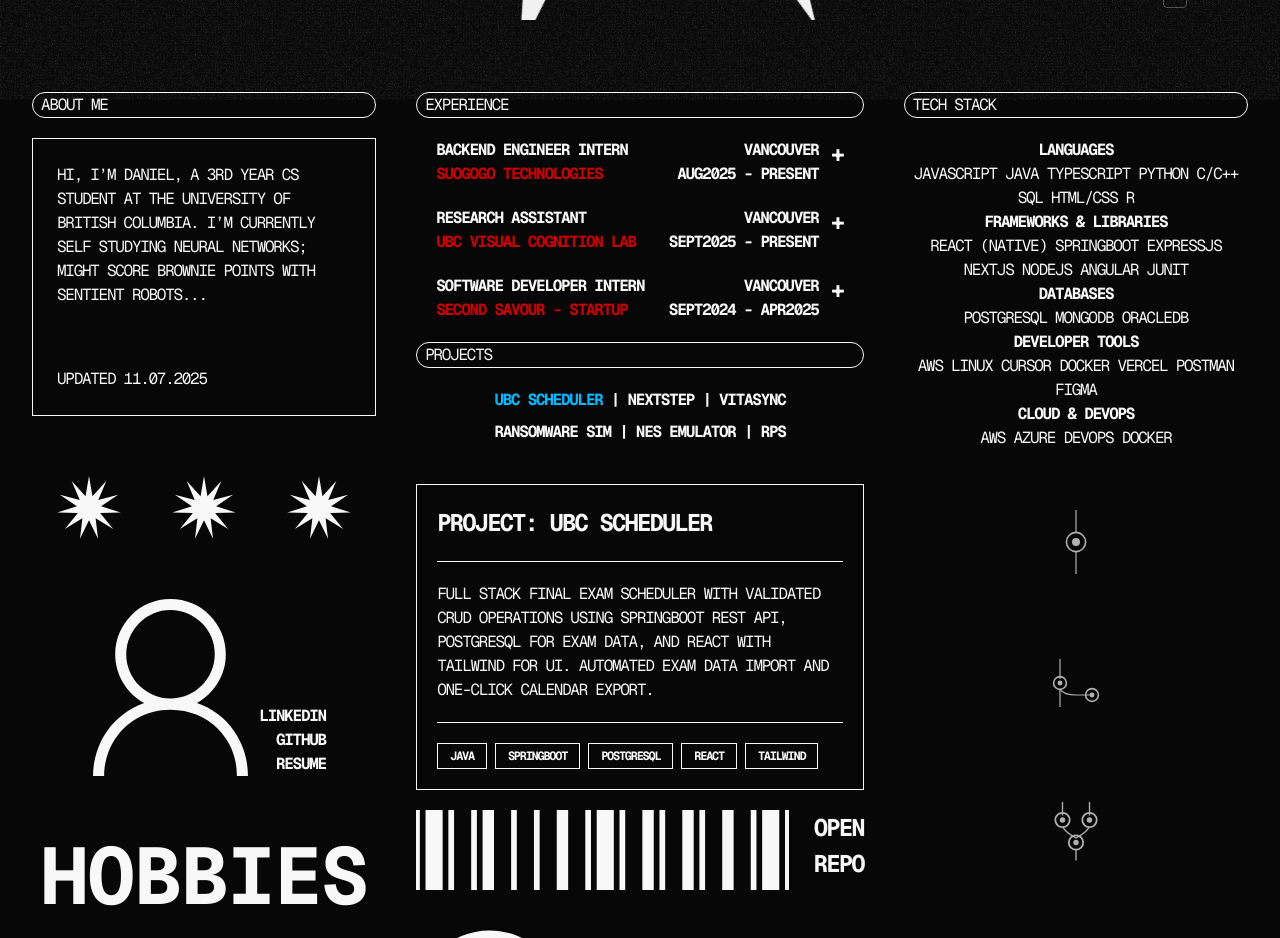
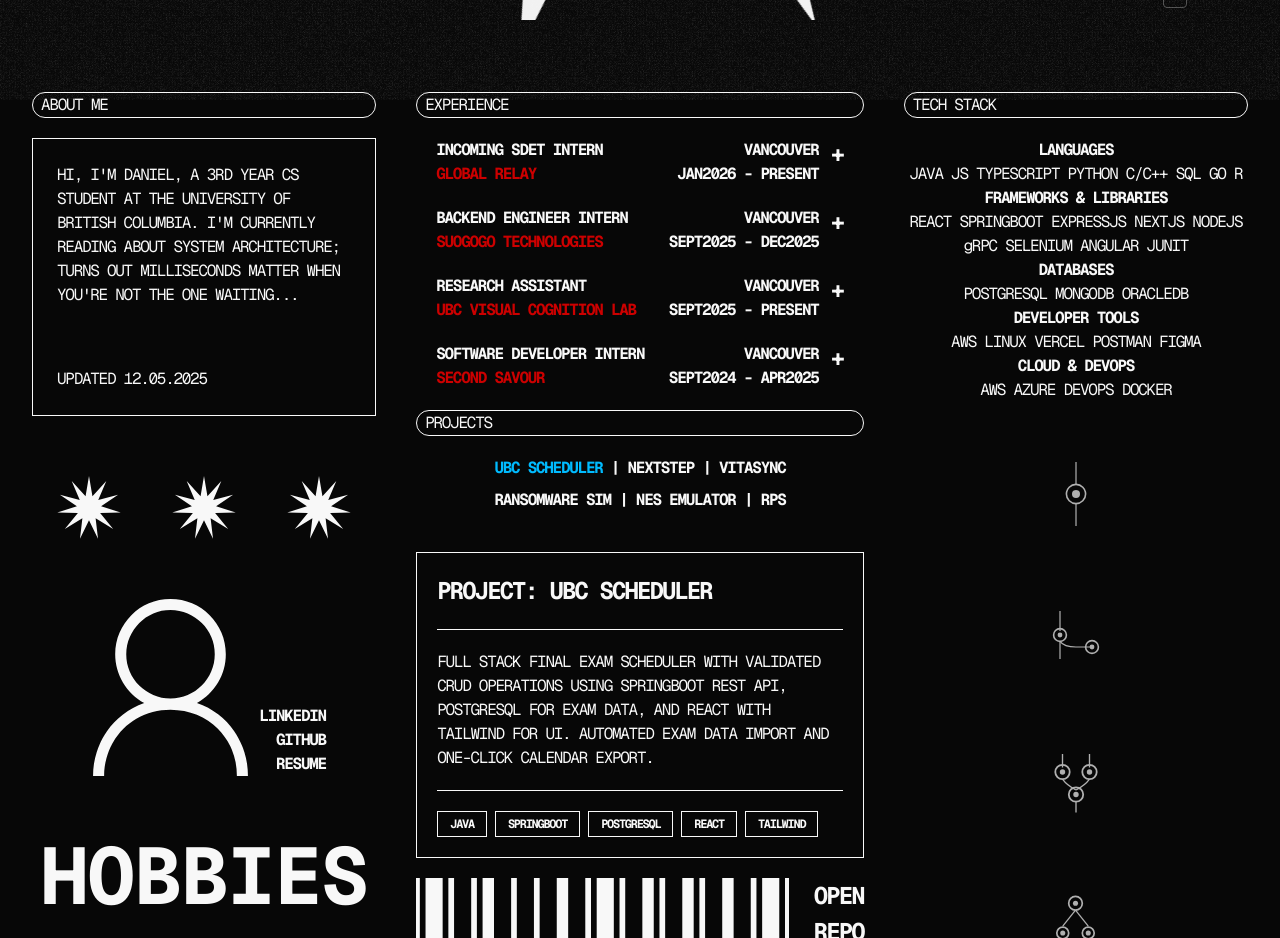
Before and after one commit to manggo-cd/dz.dev, a Next.js app in the folder pv3/: page / in a window 1280 px wide. Shown: the part 780-1718 px from the top of the page. Built offline with nearby package versions, Linux system fonts and the light colour scheme; a web font is replaced by a local one.

Commit message:
Update experiences. Trim tech stack. Update about me

```diff
--- a/pv3/app/components/AboutSection.tsx
+++ b/pv3/app/components/AboutSection.tsx
@@ -8,10 +8,10 @@
       <SubjectHeader title="ABOUT ME" />
       <div className="textbox-container">
         <div>
-          HI, I’M DANIEL, A 3RD YEAR CS STUDENT AT THE UNIVERSITY OF BRITISH
-          COLUMBIA. I’M CURRENTLY SELF STUDYING NEURAL NETWORKS; MIGHT SCORE BROWNIE POINTS WITH SENTIENT ROBOTS...
+          HI, I'M DANIEL, A 3RD YEAR CS STUDENT AT THE UNIVERSITY OF BRITISH
+          COLUMBIA. I'M CURRENTLY READING ABOUT SYSTEM ARCHITECTURE; TURNS OUT MILLISECONDS MATTER WHEN YOU'RE NOT THE ONE WAITING...
         </div>
-        <div className="mt-15">UPDATED 11.07.2025</div>
+        <div className="mt-15">UPDATED 12.05.2025</div>
       </div>
     </div>
   );
--- a/pv3/app/components/TechStack.tsx
+++ b/pv3/app/components/TechStack.tsx
@@ -6,11 +6,11 @@
     <div>
       <SubjectHeader title="TECH STACK" />
       <p className="text-center my-5">
-        <b>LANGUAGES</b> <br></br>JAVASCRIPT JAVA TYPESCRIPT PYTHON C/C++ SQL HTML/CSS R<br></br>{" "}
+        <b>LANGUAGES</b> <br></br>JAVA JS TYPESCRIPT PYTHON C/C++ SQL GO R<br></br>{" "}
         <b>FRAMEWORKS & LIBRARIES</b> <br></br>
-        REACT (NATIVE) SPRINGBOOT EXPRESSJS NEXTJS NODEJS ANGULAR JUNIT<br></br> <b>DATABASES</b>
+        REACT SPRINGBOOT EXPRESSJS NEXTJS NODEJS gRPC SELENIUM ANGULAR JUNIT<br></br> <b>DATABASES</b>
         <br></br> POSTGRESQL MONGODB ORACLEDB <br></br>
-        <b>DEVELOPER TOOLS</b> <br></br>AWS LINUX CURSOR DOCKER VERCEL POSTMAN FIGMA<br></br>
+        <b>DEVELOPER TOOLS</b> <br></br>AWS LINUX VERCEL POSTMAN FIGMA<br></br>
         <b>CLOUD & DEVOPS</b>
         <br></br> AWS AZURE DEVOPS DOCKER <br></br>
       </p>
--- a/pv3/app/data/Experiences.tsx
+++ b/pv3/app/data/Experiences.tsx
@@ -1,10 +1,23 @@
 export const experiences = [
+  {
+    title: "Incoming SDET intern",
+    location: "vancouver",
+    company: "global relay",
+    start: "jan2026",
+    end: "present",
+    details: [
+      "Joining the Connectors team to develop high-performance data connectors for compliance and archiving",
+      "Building and automating test frameworks for scalable microservices used by 22 of the top 25 banks",
+      "Testing integration with communication platforms including Microsoft Teams, Slack, Zoom, and more",
+      "Contributing to CI/CD pipelines and participating in agile development practices with code reviews"
+    ]
+  },
   {
     title: "backend engineer intern",
     location: "vancouver",
     company: "suogogo technologies",
-    start: "aug2025",
-    end: "present",
+    start: "sept2025",
+    end: "dec2025",
     details: [
       "Built and shipped data processing pipelines, leveraging Prisma ORM with PostgreSQL",
       "Implemented database transaction management, Redis caching for session data, and optimized query patterns",
@@ -28,11 +41,11 @@
   {
     title: "software developer intern",
     location: "vancouver",
-    company: "second savour - startup",
+    company: "second savour",
     start: "sept2024",
     end: "apr2025",
     details: [
-      "Developed an ecommerce platform for a food startup using JavaScript, Next.js & React",
+      "Developed an ecommerce platform for a startup using JavaScript, Next.js & React",
       "Generated over $1K CAD in revenue monthly. Assisted in taste-testing and eating the snacks",
       "Designed and implemented secure Restful APIs servicing over 1000 users for authentication and cart",
       "Collaborated in an Agile/SCRUM environment with sprint planning, daily stand-ups, and code reviews"
```
